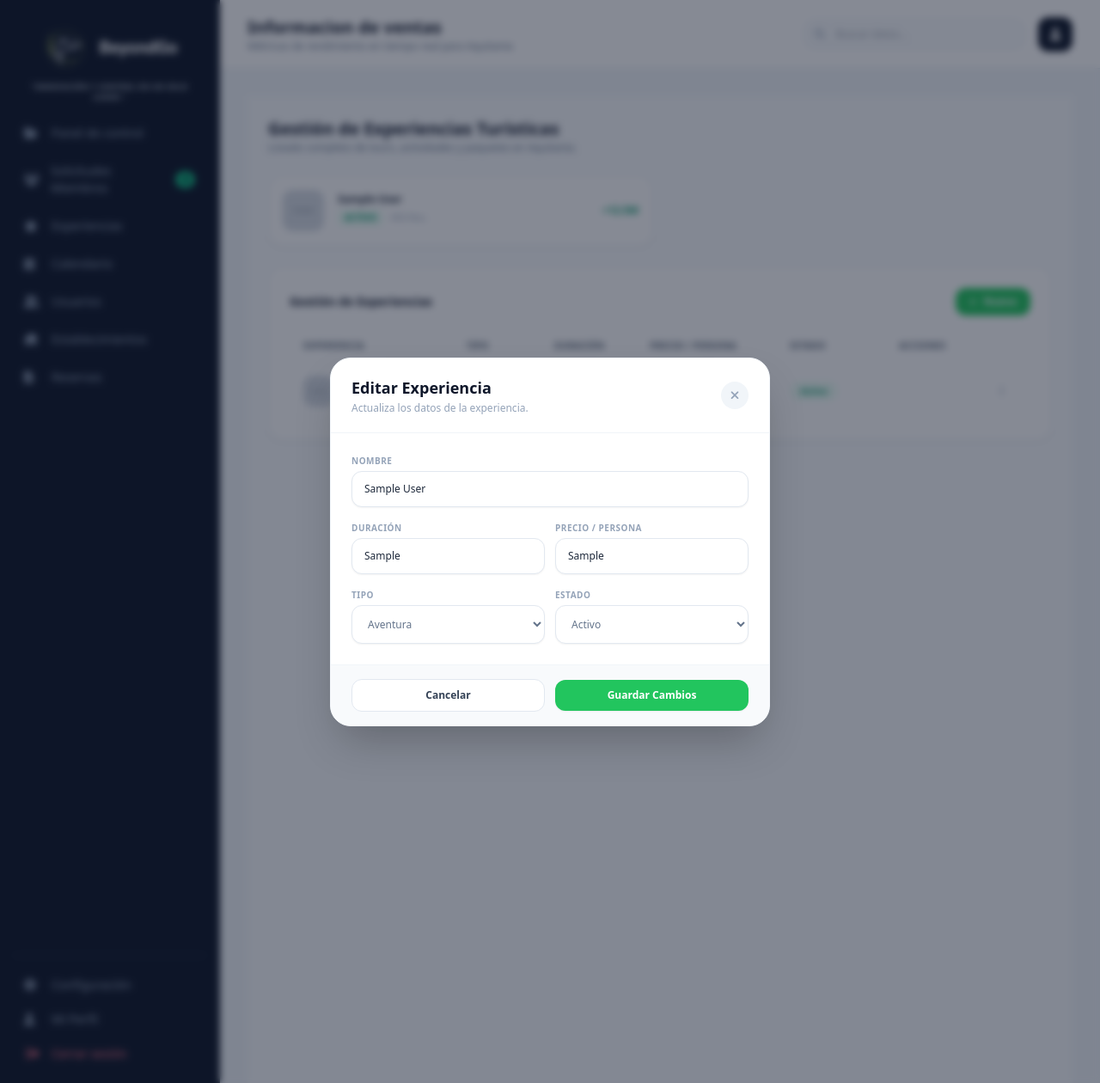
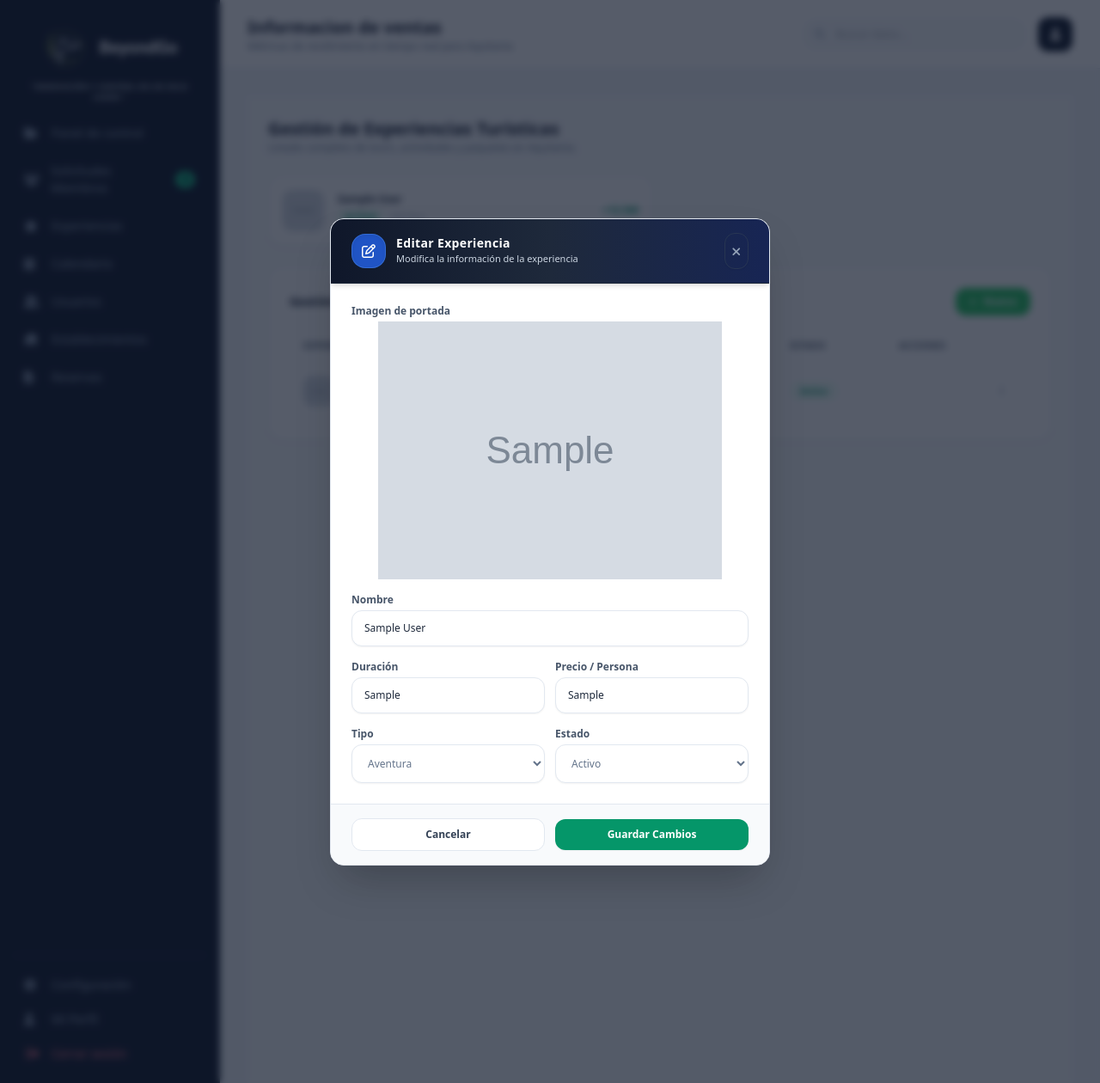
Before and after one commit to 71steven00/BeyondGo, a Django app: page /administrador/gestion-experiencias/1/editar/ in a window 1280 px wide. Shown: the whole page at 86% size. Run offline with Django 5.2, Linux system fonts and the light colour scheme; a user stored in the database is signed in; tables that the repository leaves empty hold one stand-in row (values such as "Sample post"); grey boxes marked "Sample" are stand-in pictures; some libraries are stand-ins or nearby versions.

Commit message:
feat(admin): agregar formularios, modales y vista previa de imágenes para experiencias

```diff
--- a/admin_panel/forms.py
+++ b/admin_panel/forms.py
@@ -9,6 +9,11 @@ class ExperienciaForm(forms.ModelForm):
         model = Experiencia
         fields = ['titulo', 'duracion', 'precio', 'tipo', 'estado', 'imagen']
         widgets = {
+            'imagen': forms.FileInput(attrs={
+                'class': 'hidden',
+                'accept': 'image/*',
+                'data-experience-image-input': 'true',
+            }),
             'titulo': forms.TextInput(attrs={
                 'class': 'w-full px-3.5 py-3 bg-white border border-slate-200 rounded-xl text-xs text-slate-800 placeholder-slate-400 focus:outline-none focus:border-emerald-500 transition shadow-sm',
                 'placeholder': 'ej. Tour nocturno por el lago'
--- a/admin_panel/templates/admin_general/gestion_experiencias.html
+++ b/admin_panel/templates/admin_general/gestion_experiencias.html
@@ -121,4 +121,5 @@
 
 {% block extra_js %}
     <script src="{% static 'js/animaciones_alertas.js' %}"></script>
+    <script src="{% static 'js/experiencia-imagen-preview.js' %}"></script>
 {% endblock %}
--- /dev/null
+++ b/static/js/experiencia-imagen-preview.js
@@ -0,0 +1,20 @@
+document.addEventListener('DOMContentLoaded', () => {
+    const input = document.querySelector('[data-experience-image-input]');
+    const preview = document.querySelector('[data-experience-image-preview]');
+    const placeholder = document.querySelector('[data-experience-image-placeholder]');
+
+    if (!input || !preview || !placeholder) return;
+
+    let previewUrl;
+
+    input.addEventListener('change', () => {
+        const file = input.files?.[0];
+        if (!file) return;
+
+        if (previewUrl) URL.revokeObjectURL(previewUrl);
+        previewUrl = URL.createObjectURL(file);
+        preview.src = previewUrl;
+        preview.classList.remove('hidden');
+        placeholder.classList.add('hidden');
+    });
+});
--- a/templates/modales/modal_experiencias.html
+++ b/templates/modales/modal_experiencias.html
@@ -1,14 +1,14 @@
 <!-- OVERLAY / FONDO OSCURO DEL MODAL -->
-<div class="fixed inset-0 z-50 flex items-center justify-center bg-slate-900/50 backdrop-blur-sm p-4 overflow-y-auto">
+<div class="fixed inset-0 z-[9999] flex items-center justify-center bg-slate-900/70 backdrop-blur-sm p-4 overflow-y-auto">
 
   <!-- TARJETA DEL MODAL -->
-  <div class="relative w-full max-w-lg bg-white rounded-3xl shadow-2xl border border-slate-100 overflow-hidden">
+  <div class="relative w-full max-w-lg bg-white rounded-2xl shadow-2xl border border-slate-200 overflow-hidden">
 
     {% if accion == 'ver' %}
       <!-- 1. VISTA DETALLE (Imagen superior con estado) -->
-      <div class="relative h-48 w-full bg-slate-100">
+      <div class="relative w-full overflow-hidden bg-slate-100">
         {% if experiencia.imagen %}
-          <img src="{{ experiencia.imagen.url }}" alt="{{ experiencia.titulo }}" class="w-full h-full object-cover">
+          <img src="{{ experiencia.imagen.url }}" alt="{{ experiencia.titulo }}" class="block w-full h-auto max-h-[55vh] object-contain">
         {% else %}
           <div class="w-full h-full flex items-center justify-center text-slate-400 bg-slate-100">
             <i class="fa-regular fa-image text-3xl"></i>
@@ -17,57 +17,67 @@
         <div class="absolute inset-0 bg-gradient-to-t from-slate-900/60 via-transparent to-transparent"></div>
 
         <div class="absolute bottom-4 left-6">
-          <span class="px-3 py-1 bg-emerald-50 text-emerald-600 rounded-full text-xs font-bold shadow-sm">
+          <span class="px-3 py-1 bg-emerald-500 text-white rounded-full text-[10px] font-bold shadow-sm uppercase tracking-wide">
             {{ experiencia.estado }}
           </span>
         </div>
 
-        <a href="{% url 'gestion_experiencias' %}" class="absolute top-4 right-4 w-8 h-8 rounded-full bg-white/80 hover:bg-white flex items-center justify-center text-slate-600 transition shadow-md">
+        <a href="{% url 'gestion_experiencias' %}" class="absolute top-4 right-4 z-20 w-8 h-8 rounded-full bg-white/80 hover:bg-white flex items-center justify-center text-slate-600 transition shadow-md" aria-label="Cerrar detalle de experiencia">
           <i class="fa-solid fa-xmark text-sm"></i>
         </a>
       </div>
     {% else %}
       <!-- HEADER / CABECERA PARA CREAR / EDITAR / ELIMINAR / ESTADO -->
-      <div class="flex items-center justify-between px-6 py-5 border-b border-slate-100">
+      <div class="flex items-center justify-between px-6 py-4 bg-gradient-to-r from-slate-900 via-slate-800 to-blue-950 border-b border-slate-800 shadow-md">
+        <div class="flex items-center gap-3">
+          <div class="w-10 h-10 rounded-2xl flex items-center justify-center text-white shadow-inner
+            {% if accion == 'crear' %}bg-emerald-600/80 border border-emerald-400/30
+            {% elif accion == 'editar' %}bg-blue-600/80 border border-blue-400/30
+            {% elif accion == 'estado' %}bg-amber-600/80 border border-amber-400/30
+            {% elif accion == 'eliminar' %}bg-rose-600/80 border border-rose-400/30{% endif %}">
+            {% if accion == 'crear' %}<i class="fa-solid fa-plus"></i>
+            {% elif accion == 'editar' %}<i class="fa-regular fa-pen-to-square"></i>
+            {% elif accion == 'estado' %}<i class="fa-solid fa-arrows-rotate"></i>
+            {% elif accion == 'eliminar' %}<i class="fa-regular fa-trash-can"></i>{% endif %}
+          </div>
           <div>
-          <h3 class="text-lg font-bold text-slate-900">
+            <h3 class="text-sm font-bold text-white tracking-wide">
               {% if accion == 'crear' %}Nueva Experiencia
               {% elif accion == 'editar' %}Editar Experiencia
               {% elif accion == 'estado' %}Cambiar Estado
-            {% elif accion == 'eliminar' %}Eliminar Experiencia
-            {% endif %}
+              {% elif accion == 'eliminar' %}Eliminar Experiencia{% endif %}
             </h3>
-          <p class="text-xs text-slate-400 mt-0.5">
-            {% if accion == 'crear' %}Completa los datos para registrar una nueva experiencia.
-            {% elif accion == 'editar' %}Actualiza los datos de la experiencia.
-            {% elif accion == 'estado' %}Confirmación de cambio de estado de la experiencia.
-            {% elif accion == 'eliminar' %}Esta acción no se puede deshacer.
-            {% endif %}
+            <p class="text-[11px] text-slate-300">
+              {% if accion == 'crear' %}Ingresa los datos para registrar una experiencia
+              {% elif accion == 'editar' %}Modifica la información de la experiencia
+              {% elif accion == 'estado' %}Confirma el cambio de estado
+              {% elif accion == 'eliminar' %}Esta acción es permanente y no se puede deshacer{% endif %}
             </p>
           </div>
+        </div>
 
-        <a href="{% url 'gestion_experiencias' %}" class="w-8 h-8 rounded-full bg-slate-100 hover:bg-slate-200 flex items-center justify-center text-slate-400 hover:text-slate-600 transition">
+        <a href="{% url 'gestion_experiencias' %}" class="p-2 rounded-xl text-slate-400 hover:text-white hover:bg-slate-800/80 border border-slate-700/60 transition shadow-sm" aria-label="Cerrar modal">
           <i class="fa-solid fa-xmark text-sm"></i>
         </a>
       </div>
     {% endif %}
 
     <!-- FORMULARIO / CONTENIDO -->
-    <form method="POST" action="{% if accion == 'crear' %}{% url 'gestion_experiencias_crear' 'crear' %}{% else %}{% url 'gestion_experiencias_accion' experiencia.id accion %}{% endif %}">
+    <form method="POST" enctype="multipart/form-data" action="{% if accion == 'crear' %}{% url 'gestion_experiencias_crear' 'crear' %}{% else %}{% url 'gestion_experiencias_accion' experiencia.id accion %}{% endif %}">
       {% csrf_token %}
 
-      <div class="p-6">
+      <div class="p-6 max-h-[70vh] overflow-y-auto">
 
         {% if accion == 'ver' %}
           <!-- CONTENIDO DETALLE -->
-          <div class="space-y-4">
+          <div class="space-y-4 text-xs">
             <div>
-              <h2 class="text-xl font-extrabold text-slate-900">{{ experiencia.titulo }}</h2>
+              <h2 class="text-lg font-extrabold text-slate-900">{{ experiencia.titulo }}</h2>
               <p class="text-xs text-slate-500 font-medium mt-0.5">{{ experiencia.tipo }}</p>
             </div>
 
             <div class="grid grid-cols-2 gap-3">
-              <div class="p-4 rounded-2xl border border-slate-100 bg-slate-50/50 flex flex-col justify-between">
+              <div class="p-3 rounded-xl border border-slate-100 bg-slate-50 flex flex-col justify-between">
                 <div class="flex items-center gap-2 text-emerald-600 mb-1">
                   <i class="fa-regular fa-clock text-xs"></i>
                   <span class="text-[10px] font-bold uppercase tracking-wider text-slate-400">Duración</span>
@@ -75,7 +85,7 @@
                 <span class="text-sm font-bold text-slate-800">{{ experiencia.duracion }}</span>
               </div>
 
-              <div class="p-4 rounded-2xl border border-slate-100 bg-slate-50/50 flex flex-col justify-between">
+              <div class="p-3 rounded-xl border border-slate-100 bg-slate-50 flex flex-col justify-between">
                 <div class="flex items-center gap-2 text-emerald-600 mb-1">
                   <i class="fa-solid fa-dollar-sign text-xs"></i>
                   <span class="text-[10px] font-bold uppercase tracking-wider text-slate-400">Precio / Persona</span>
@@ -89,41 +99,55 @@
           <!-- CONTENIDO FORMULARIO CREAR / EDITAR -->
           <div class="space-y-4 text-xs">
 
-            {% if accion == 'crear' %}
             <div>
-                <label class="block font-bold text-slate-400 uppercase tracking-wider text-[10px] mb-1">Imagen de Portada</label>
-                <label class="border-2 border-dashed border-slate-200 hover:border-emerald-500 rounded-2xl p-5 text-center cursor-pointer transition bg-slate-50/50 flex flex-col items-center justify-center block">
-                    <i class="fa-regular fa-image text-slate-400 text-lg mb-1"></i>
-                    <span class="text-xs text-slate-500 font-medium">Haz clic para subir imagen</span>
+                <label class="block font-semibold text-slate-600 mb-1">Imagen de portada</label>
                 {{ form.imagen }}
+                <label for="{{ form.imagen.id_for_label }}" class="relative block w-full cursor-pointer group">
+                    <img data-experience-image-preview
+                         {% if accion == 'editar' and experiencia.imagen %}src="{{ experiencia.imagen.url }}"{% endif %}
+                         alt="Vista previa de la imagen de portada"
+                         class="{% if not experiencia.imagen %}hidden {% endif %}mx-auto block h-auto max-h-[40vh] max-w-full w-auto object-contain">
+                    <div data-experience-image-placeholder
+                         class="{% if accion == 'editar' and experiencia.imagen %}hidden {% endif %}flex aspect-video w-full flex-col items-center justify-center gap-2 rounded-xl bg-slate-50 text-slate-500">
+                        <i class="fa-regular fa-image text-2xl text-emerald-600"></i>
+                        <span class="text-xs font-medium">Haz clic para seleccionar una imagen</span>
+                    </div>
+                    <span class="absolute inset-x-0 bottom-0 bg-slate-950/60 py-2 text-center text-[11px] font-medium text-white opacity-0 transition group-hover:opacity-100">
+                        Haz clic en la imagen para cambiarla
+                    </span>
                 </label>
+                {% if form.imagen.errors %}<p class="text-rose-500 text-[10px] mt-1">{{ form.imagen.errors.0 }}</p>{% endif %}
             </div>
-            {% endif %}
 
             <div>
-              <label class="block font-bold text-slate-400 uppercase tracking-wider text-[10px] mb-1">Nombre</label>
+              <label class="block font-semibold text-slate-600 mb-1">Nombre</label>
               {{ form.titulo }}
+              {% if form.titulo.errors %}<p class="text-rose-500 text-[10px] mt-1">{{ form.titulo.errors.0 }}</p>{% endif %}
             </div>
 
             <div class="grid grid-cols-2 gap-3">
               <div>
-                <label class="block font-bold text-slate-400 uppercase tracking-wider text-[10px] mb-1">Duración</label>
+                <label class="block font-semibold text-slate-600 mb-1">Duración</label>
                 {{ form.duracion }}
+                {% if form.duracion.errors %}<p class="text-rose-500 text-[10px] mt-1">{{ form.duracion.errors.0 }}</p>{% endif %}
               </div>
               <div>
-                <label class="block font-bold text-slate-400 uppercase tracking-wider text-[10px] mb-1">Precio / Persona</label>
+                <label class="block font-semibold text-slate-600 mb-1">Precio / Persona</label>
                 {{ form.precio }}
+                {% if form.precio.errors %}<p class="text-rose-500 text-[10px] mt-1">{{ form.precio.errors.0 }}</p>{% endif %}
               </div>
             </div>
 
             <div class="grid grid-cols-2 gap-3">
               <div>
-                <label class="block font-bold text-slate-400 uppercase tracking-wider text-[10px] mb-1">Tipo</label>
+                <label class="block font-semibold text-slate-600 mb-1">Tipo</label>
                 {{ form.tipo }}
+                {% if form.tipo.errors %}<p class="text-rose-500 text-[10px] mt-1">{{ form.tipo.errors.0 }}</p>{% endif %}
               </div>
               <div>
-                <label class="block font-bold text-slate-400 uppercase tracking-wider text-[10px] mb-1">Estado</label>
+                <label class="block font-semibold text-slate-600 mb-1">Estado</label>
                 {{ form.estado }}
+                {% if form.estado.errors %}<p class="text-rose-500 text-[10px] mt-1">{{ form.estado.errors.0 }}</p>{% endif %}
               </div>
             </div>
 
@@ -131,8 +155,11 @@
 
         {% elif accion == 'estado' %}
           <!-- 3. CAMBIAR ESTADO EXPERIENCIA -->
-          <div class="text-center py-4 space-y-2">
-            <p class="text-xs text-slate-600">
+          <div class="text-center py-5 px-3 space-y-3">
+            <div class="mx-auto w-12 h-12 rounded-2xl bg-amber-50 text-amber-600 flex items-center justify-center">
+              <i class="fa-solid fa-arrows-rotate text-lg"></i>
+            </div>
+            <p class="text-sm text-slate-600">
               ¿Deseas cambiar el estado de la experiencia <strong>{{ experiencia.titulo }}</strong> a
               <strong class="text-amber-600 font-bold">
                 {% if experiencia.estado == 'Activo' %}Pausado{% else %}Activo{% endif %}
@@ -142,8 +169,11 @@
 
         {% elif accion == 'eliminar' %}
           <!-- CONTENIDO ELIMINAR -->
-          <div class="text-center py-4 space-y-2">
-            <p class="text-xs text-slate-600">
+          <div class="text-center py-5 px-3 space-y-3">
+            <div class="mx-auto w-12 h-12 rounded-2xl bg-rose-50 text-rose-600 flex items-center justify-center">
+              <i class="fa-regular fa-trash-can text-lg"></i>
+            </div>
+            <p class="text-sm text-slate-600">
               ¿Estás seguro de eliminar permanentemente la experiencia <strong>{{ experiencia.titulo }}</strong>?
             </p>
           </div>
@@ -152,22 +182,22 @@
       </div>
 
       <!-- FOOTER / BOTONES DE ACCIÓN -->
-      <div class="flex items-center justify-end gap-3 px-6 py-4 bg-slate-50 border-t border-slate-100">
+      <div class="flex items-center justify-end gap-3 px-6 py-4 bg-slate-50 border-t border-slate-200">
         {% if accion == 'ver' %}
-          <a href="{% url 'gestion_experiencias' %}" class="w-1/2 py-2.5 px-4 bg-white border border-slate-200 hover:bg-slate-50 text-slate-700 rounded-xl text-xs font-semibold transition text-center">
+          <a href="{% url 'gestion_experiencias' %}" class="w-1/2 py-2.5 px-4 bg-white border border-slate-200 hover:bg-slate-100 text-slate-700 rounded-xl text-xs font-semibold transition text-center">
             Cerrar
           </a>
-          <a href="{% url 'gestion_experiencias_accion' experiencia.id 'editar' %}" class="w-1/2 py-2.5 px-4 bg-[#1e293b] hover:bg-slate-800 text-white rounded-xl text-xs font-semibold transition shadow-sm text-center">
+          <a href="{% url 'gestion_experiencias_accion' experiencia.id 'editar' %}" class="w-1/2 py-2.5 px-4 bg-emerald-600 hover:bg-emerald-700 text-white rounded-xl text-xs font-semibold transition shadow-sm text-center">
             Editar
           </a>
         {% else %}
-          <a href="{% url 'gestion_experiencias' %}" class="w-1/2 py-2.5 px-4 bg-white border border-slate-200 hover:bg-slate-50 text-slate-700 rounded-xl text-xs font-semibold transition text-center">
+          <a href="{% url 'gestion_experiencias' %}" class="w-1/2 py-2.5 px-4 bg-white border border-slate-200 hover:bg-slate-100 text-slate-700 rounded-xl text-xs font-semibold transition text-center">
             Cancelar
           </a>
           <button type="submit" class="w-1/2 py-2.5 px-4 rounded-xl text-xs font-semibold transition shadow-sm text-white
             {% if accion == 'eliminar' %}bg-rose-600 hover:bg-rose-700
             {% elif accion == 'estado' %}bg-amber-500 hover:bg-amber-600
-            {% else %}bg-[#22c55e] hover:bg-emerald-600{% endif %}">
+            {% else %}bg-emerald-600 hover:bg-emerald-700{% endif %}">
                 {% if accion == 'crear' %}Crear Experiencia
                 {% elif accion == 'editar' %}Guardar Cambios
                 {% elif accion == 'estado' %}Confirmar Cambio
```
Lines whose indentation alone changed are shown as unchanged.
